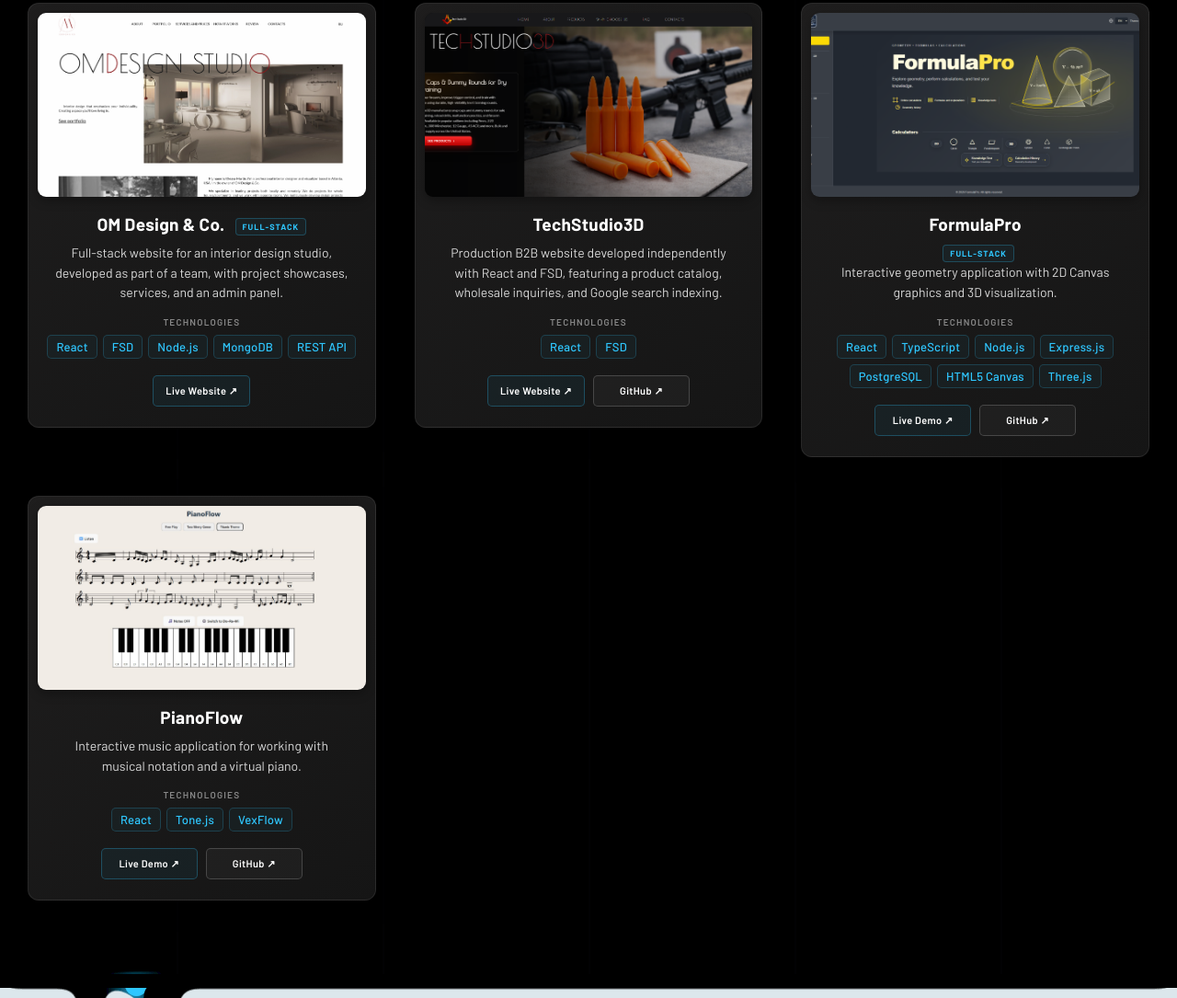
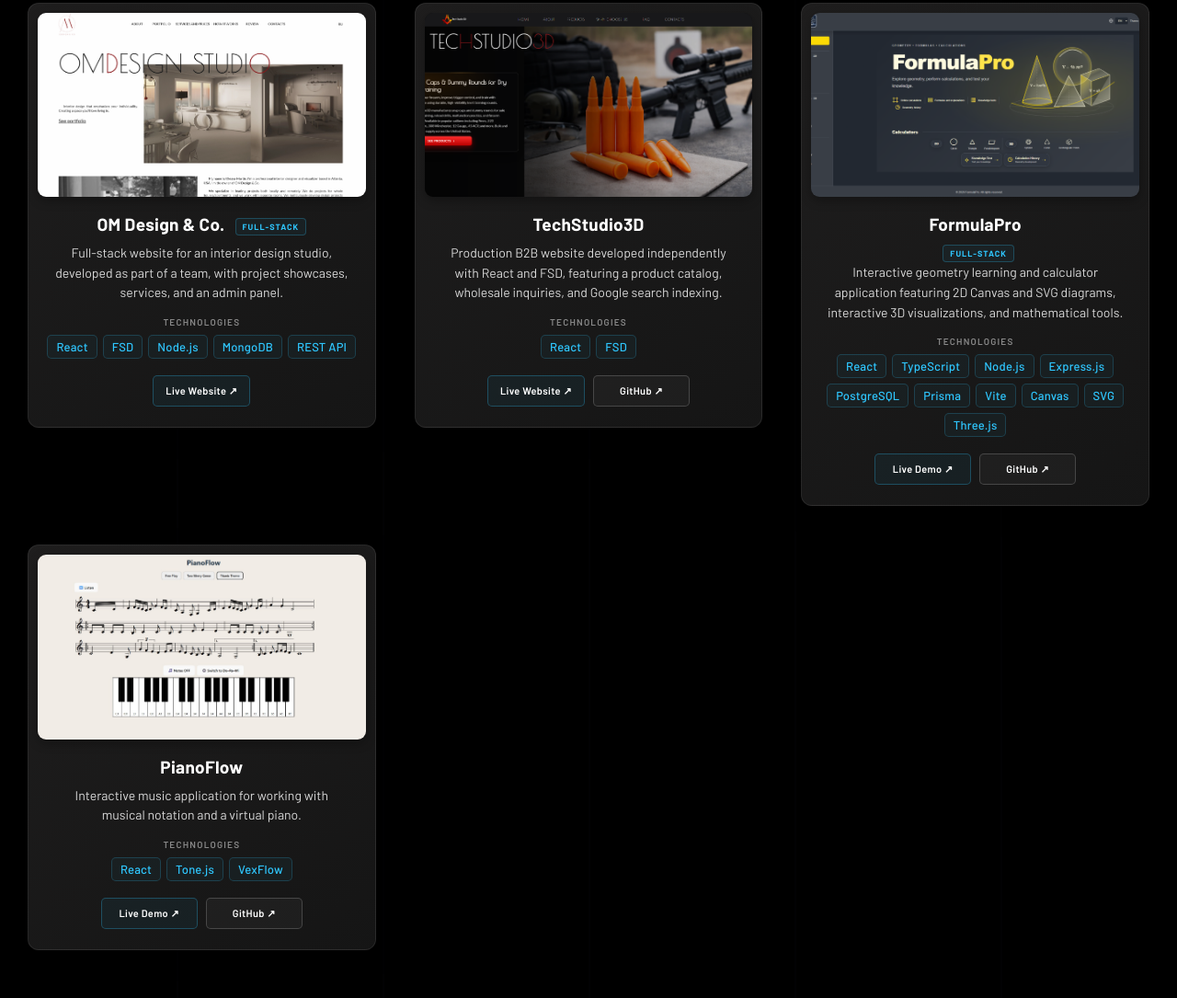
Before and after one commit to Zadepschi/portfolio, a plain HTML site: page index.html in a window 1280 px wide. Shown: the part 3613-4698 px from the top of the page at 92% size. Drawn offline with nearby package versions, Linux system fonts and the light colour scheme.

Commit message:
Project information update

```diff
--- a/index.html
+++ b/index.html
@@ -949,8 +949,7 @@
 <h3 class="project-title">FormulaPro</h3>
                         <span class="project-type">Full-Stack</span>
 <p class="project-description">
-                        Interactive geometry application with 2D Canvas
-                        graphics and 3D visualization.
+                       Interactive geometry learning and calculator application featuring 2D Canvas and SVG diagrams, interactive 3D visualizations, and mathematical tools.
                     </p>
 <div class="technologies">
 <span class="tech-label">
@@ -961,10 +960,13 @@
       <span class="tech-badge">Node.js</span>
       <span class="tech-badge">Express.js</span>
       <span class="tech-badge">PostgreSQL</span>
-<span class="tech-badge">HTML5 Canvas</span>
+<span class="tech-badge">Prisma</span>
+<span class="tech-badge">Vite</span>
+<span class="tech-badge">Canvas</span>
+<span class="tech-badge">SVG</span>
 <span class="tech-badge">Three.js</span>
 </div>
-<div class="project-actions"><a class="project-btn project-btn-demo" href="https://formulapro.netlify.app/" rel="noopener noreferrer" target="_blank">Live Demo ↗</a>
+<div class="project-actions"><a class="project-btn project-btn-demo" href="https://formulapro-app.netlify.app/" rel="noopener noreferrer" target="_blank">Live Demo ↗</a>
     <a class="project-btn project-btn-github" href="https://github.com/Zadepschi/formulapro-app" rel="noopener noreferrer" target="_blank">GitHub ↗</a></div></div>
 </article>
 <!-- PIANOFLOW -->
```
